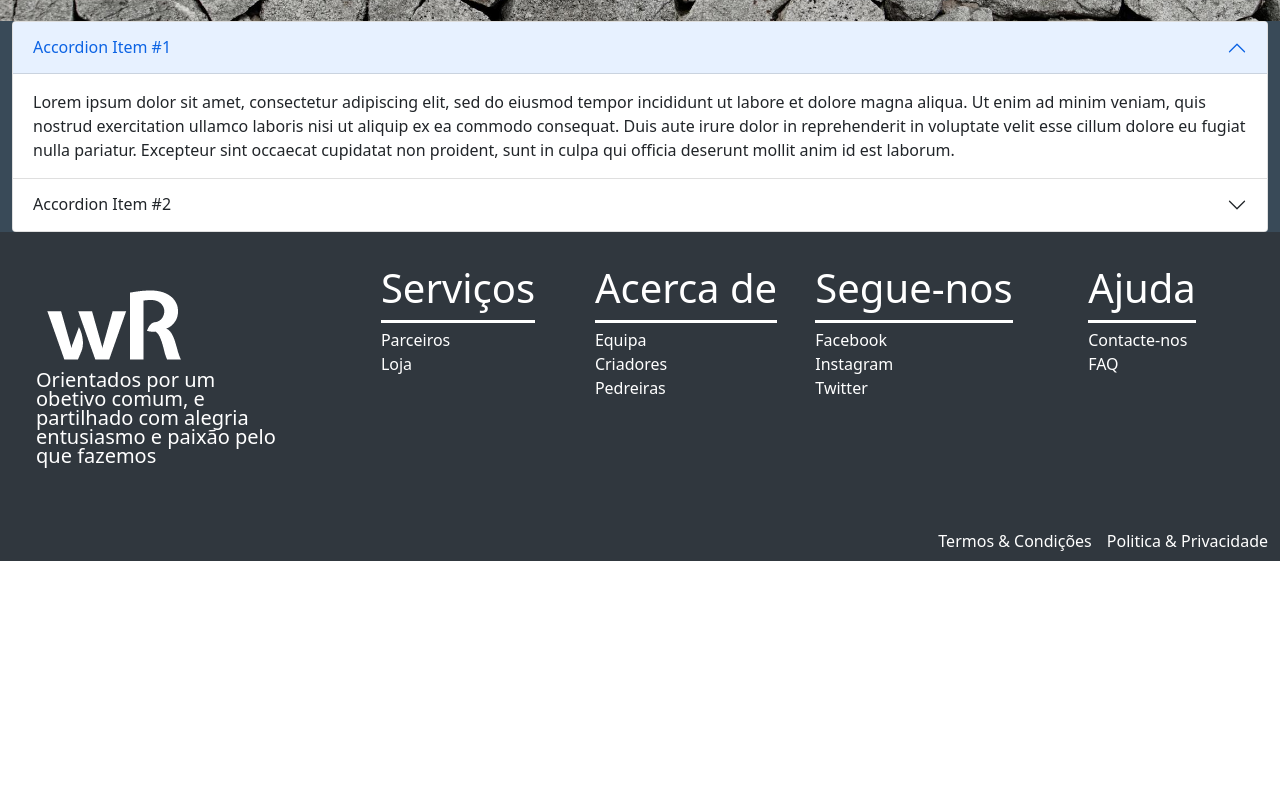
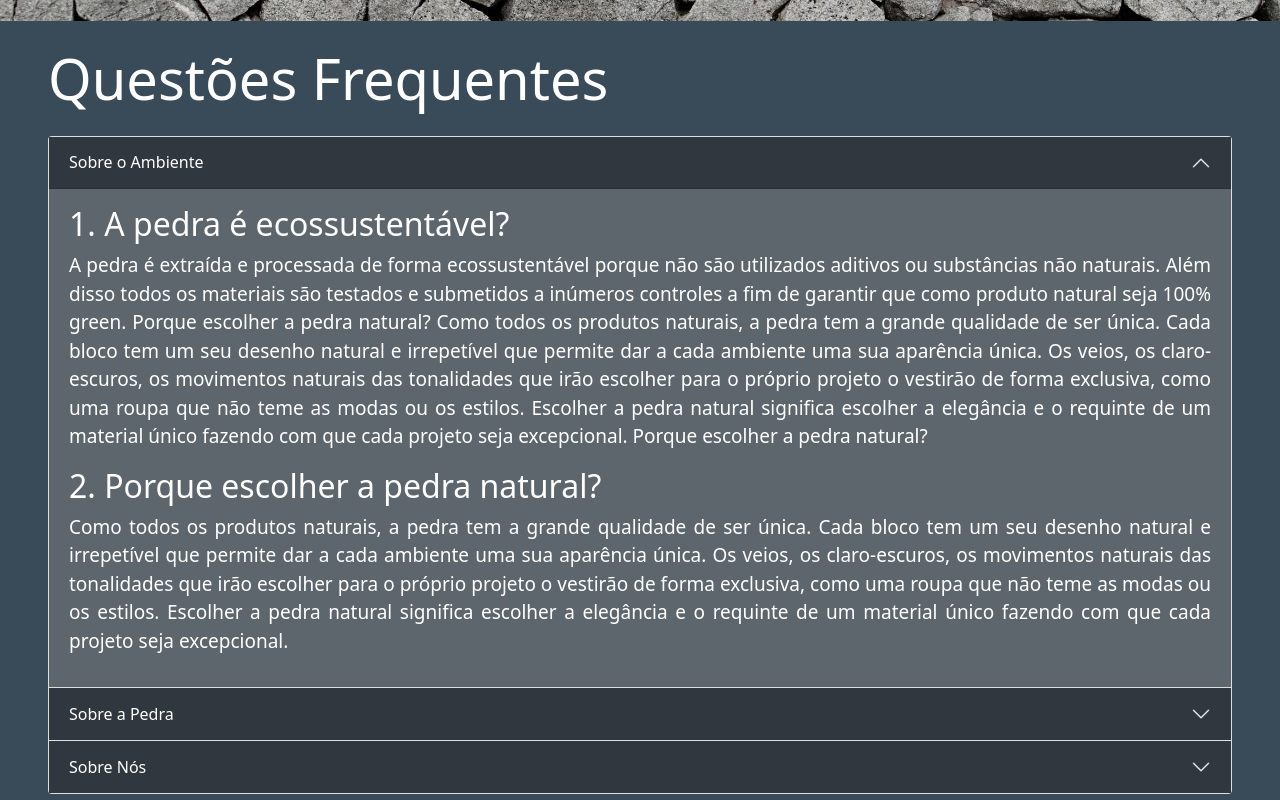
Before and after one commit to UPSxACE/quarrymanager-reactfrontend, a React (Create React App) app: page /faq in a window 1280 px wide. Shown: the part 600-1400 px from the top of the page. Before the commit the page ends 1161 px from the top, so only its background shows below. Built offline with nearby package versions, Linux system fonts and the light colour scheme.

Commit message:
feature/Faq.js close #12
done!!

```diff
--- a/src/website/pages/faq/faq.js
+++ b/src/website/pages/faq/faq.js
@@ -1,9 +1,10 @@
 import React, { useState } from "react";
-import { Accordion, Row, Col } from "react-bootstrap";
-import {} from "../../components/text";
+import { Accordion, Row, Col, AccordionButton } from "react-bootstrap";
+import { DisplayH1, Paragraph, H2, H1 } from "../../components/text";
 import styled from "styled-components";
 import { ColoredContainer } from "../../components/coloredComponents";
 import faqPicture from "../../../images/website/faqPicture.jpg";
+import transferirPic from "../../../images/website/seta.png";
 
 export { Faq };
 
@@ -14,34 +15,80 @@ function Faq() {
         <Col xs={12} className="g-0">
           <FaqPicture src={faqPicture}></FaqPicture>
         </Col>
+        <Col xs={12} className="ps-5 pt-4 pb-3">
+          <DisplayH1>Questões Frequentes</DisplayH1>
+        </Col>
       </Row>
       <Row>
-        <Col xs={12}>
+        <Col xs={12} className="ps-5 pb-5 pe-5">
           <Accordion defaultActiveKey="0">
-            <Accordion.Item eventKey="0">
-              <Accordion.Header>Accordion Item #1</Accordion.Header>
-              <Accordion.Body>
-                Lorem ipsum dolor sit amet, consectetur adipiscing elit, sed do
-                eiusmod tempor incididunt ut labore et dolore magna aliqua. Ut
-                enim ad minim veniam, quis nostrud exercitation ullamco laboris
-                nisi ut aliquip ex ea commodo consequat. Duis aute irure dolor
-                in reprehenderit in voluptate velit esse cillum dolore eu fugiat
-                nulla pariatur. Excepteur sint occaecat cupidatat non proident,
-                sunt in culpa qui officia deserunt mollit anim id est laborum.
-              </Accordion.Body>
-            </Accordion.Item>
-            <Accordion.Item eventKey="1">
-              <Accordion.Header>Accordion Item #2</Accordion.Header>
-              <Accordion.Body>
-                Lorem ipsum dolor sit amet, consectetur adipiscing elit, sed do
-                eiusmod tempor incididunt ut labore et dolore magna aliqua. Ut
-                enim ad minim veniam, quis nostrud exercitation ullamco laboris
-                nisi ut aliquip ex ea commodo consequat. Duis aute irure dolor
-                in reprehenderit in voluptate velit esse cillum dolore eu fugiat
-                nulla pariatur. Excepteur sint occaecat cupidatat non proident,
-                sunt in culpa qui officia deserunt mollit anim id est laborum.
-              </Accordion.Body>
-            </Accordion.Item>
+            <AccordionItem eventKey="0">
+              <AccordionHeader>Sobre o Ambiente</AccordionHeader>
+              <AccordionBody>
+                <H2>1. A pedra é ecossustentável?</H2>
+                <Paragraph>
+                  A pedra é extraída e processada de forma ecossustentável
+                  porque não são utilizados aditivos ou substâncias não
+                  naturais. Além disso todos os materiais são testados e
+                  submetidos a inúmeros controles a fim de garantir que como
+                  produto natural seja 100% green. Porque escolher a pedra
+                  natural? Como todos os produtos naturais, a pedra tem a grande
+                  qualidade de ser única. Cada bloco tem um seu desenho natural
+                  e irrepetível que permite dar a cada ambiente uma sua
+                  aparência única. Os veios, os claro-escuros, os movimentos
+                  naturais das tonalidades que irão escolher para o próprio
+                  projeto o vestirão de forma exclusiva, como uma roupa que não
+                  teme as modas ou os estilos. Escolher a pedra natural
+                  significa escolher a elegância e o requinte de um material
+                  único fazendo com que cada projeto seja excepcional. Porque
+                  escolher a pedra natural? <br></br>
+                </Paragraph>
+                <H2>2. Porque escolher a pedra natural?</H2>
+                <Paragraph>
+                  Como todos os produtos naturais, a pedra tem a grande
+                  qualidade de ser única. Cada bloco tem um seu desenho natural
+                  e irrepetível que permite dar a cada ambiente uma sua
+                  aparência única. Os veios, os claro-escuros, os movimentos
+                  naturais das tonalidades que irão escolher para o próprio
+                  projeto o vestirão de forma exclusiva, como uma roupa que não
+                  teme as modas ou os estilos. Escolher a pedra natural
+                  significa escolher a elegância e o requinte de um material
+                  único fazendo com que cada projeto seja excepcional.
+                </Paragraph>
+              </AccordionBody>
+            </AccordionItem>
+            <AccordionItem eventKey="1">
+              <AccordionHeader>Sobre a Pedra</AccordionHeader>
+              <AccordionBody>
+                <H2>1. Sobre a Pedra</H2>
+                <Paragraph>
+                  Lorem ipsum dolor sit amet, consectetur adipiscing elit, sed
+                  do eiusmod tempor incididunt ut labore et dolore magna aliqua.
+                  Ut enim ad minim veniam, quis nostrud exercitation ullamco
+                  laboris nisi ut aliquip ex ea commodo consequat. Duis aute
+                  irure dolor in reprehenderit in voluptate velit esse cillum
+                  dolore eu fugiat nulla pariatur. Excepteur sint occaecat
+                  cupidatat non proident, sunt in culpa qui officia deserunt
+                  mollit anim id est laborum. >
+                </Paragraph>
+              </AccordionBody>
+            </AccordionItem>
+            <AccordionItem eventKey="2">
+              <AccordionHeader>Sobre Nós</AccordionHeader>
+              <AccordionBody>
+                <H2>1. Sobre Nós</H2>
+                <Paragraph>
+                  Lorem ipsum dolor sit amet, consectetur adipiscing elit, sed
+                  do eiusmod tempor incididunt ut labore et dolore magna aliqua.
+                  Ut enim ad minim veniam, quis nostrud exercitation ullamco
+                  laboris nisi ut aliquip ex ea commodo consequat. Duis aute
+                  irure dolor in reprehenderit in voluptate velit esse cillum
+                  dolore eu fugiat nulla pariatur. Excepteur sint occaecat
+                  cupidatat non proident, sunt in culpa qui officia deserunt
+                  mollit anim id est laborum.
+                </Paragraph>
+              </AccordionBody>
+            </AccordionItem>
           </Accordion>
         </Col>
       </Row>
@@ -52,3 +99,34 @@ function Faq() {
 const FaqPicture = styled.img`
   max-width: 100%;
 `;
+
+const AccordionBody = styled(Accordion.Body)`
+  background-color: #5e666d;
+`;
+
+const AccordionHeader = styled(Accordion.Header)`
+  background-color: #30373e;
+`;
+
+const AccordionItem = styled(Accordion.Item)`
+  Button {
+    background-color: #30373e;
+    color: white;
+  }
+
+  Button[aria-expanded="true"] {
+    background-color: #30373e;
+    color: white;
+  }
+
+  Button:not(.collapsed)::after {
+    background-image: url(${transferirPic});
+  }
+
+  Button::after {
+    background-image: url(${transferirPic});
+  }
+  Button:focus {
+    box-shadow: 0 0 0 0.25rem rgb(208 128 21 / 4%);
+  }
+`;
```
Also changed, not shown: src/images/website/seta.png (added), src/images/website/transferir.svg (added).
